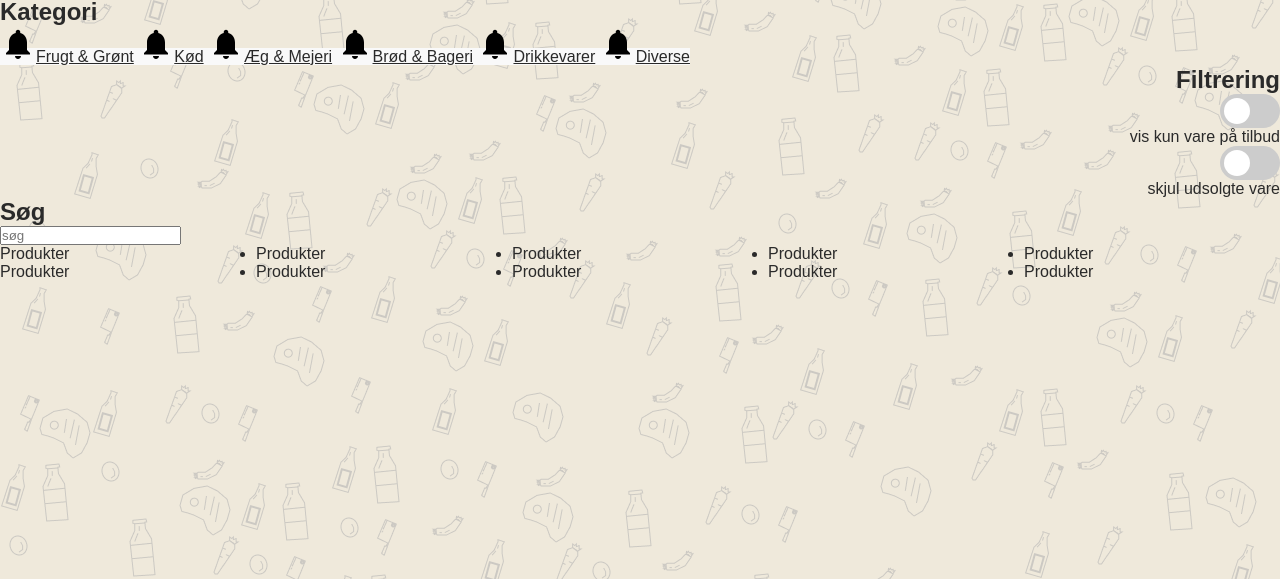
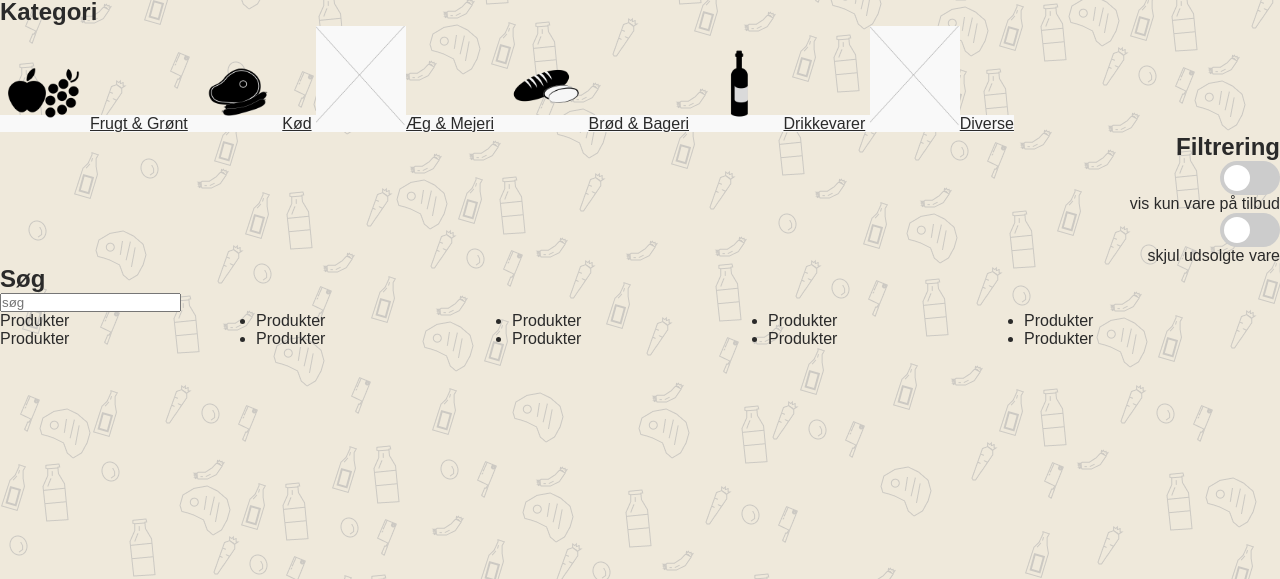
Before and after one commit to maxsendsen/raahandel-prototype, a plain HTML site: page markedsplads.html in a window 1280 px wide. Shown: the part 79-658 px from the top of the page. Drawn offline with Linux system fonts and the light colour scheme.

Commit message:
Update markedsplads.html

```diff
--- a/markedsplads.html
+++ b/markedsplads.html
@@ -31,22 +31,22 @@
             <h1 class="overskrifter">Kategori</h1>
             <ul>
                 <li>
-                    <a href=""><img src="/assets/notif.svg" alt="Frugt & Grønt">Frugt & Grønt</a>
+                    <a href=""><img src="/assets/Tegnebræt 2.png" alt="Frugt & Grønt" width="90">Frugt & Grønt</a>
                 </li>
                 <li>
-                    <a href=""><img src="/assets/notif.svg" alt="Kød">Kød</a>
+                    <a href=""><img src="/assets/Tegnebræt 3.png" alt="Kød" width="90">Kød</a>
                 </li>
                 <li>
-                    <a href=""><img src="/assets/notif.svg" alt="Æg & Mejeri">Æg & Mejeri</a>
+                    <a href=""><img src="/assets/placeholder.png" alt="Æg & Mejeri" width="90">Æg & Mejeri</a>
                 </li>
                 <li>
-                    <a href=""><img src="/assets/notif.svg" alt="Brød & Bageri">Brød & Bageri</a>
+                    <a href=""><img src="/assets/Tegnebræt 5.png" alt="Brød & Bageri" width="90">Brød & Bageri</a>
                 </li>
                 <li>
-                    <a href=""><img src="/assets/notif.svg" alt="Drikkevarer">Drikkevarer</a>
+                    <a href=""><img src="/assets/Tegnebræt 4.png" alt="Drikkevarer" width="90">Drikkevarer</a>
                 </li>
                 <li>
-                    <a href=""><img src="/assets/notif.svg" alt="Diverse">Diverse</a>
+                    <a href=""><img src="/assets/placeholder.png" alt="Diverse" width="90">Diverse</a>
                 </li>
             </ul>
         </div>
```
